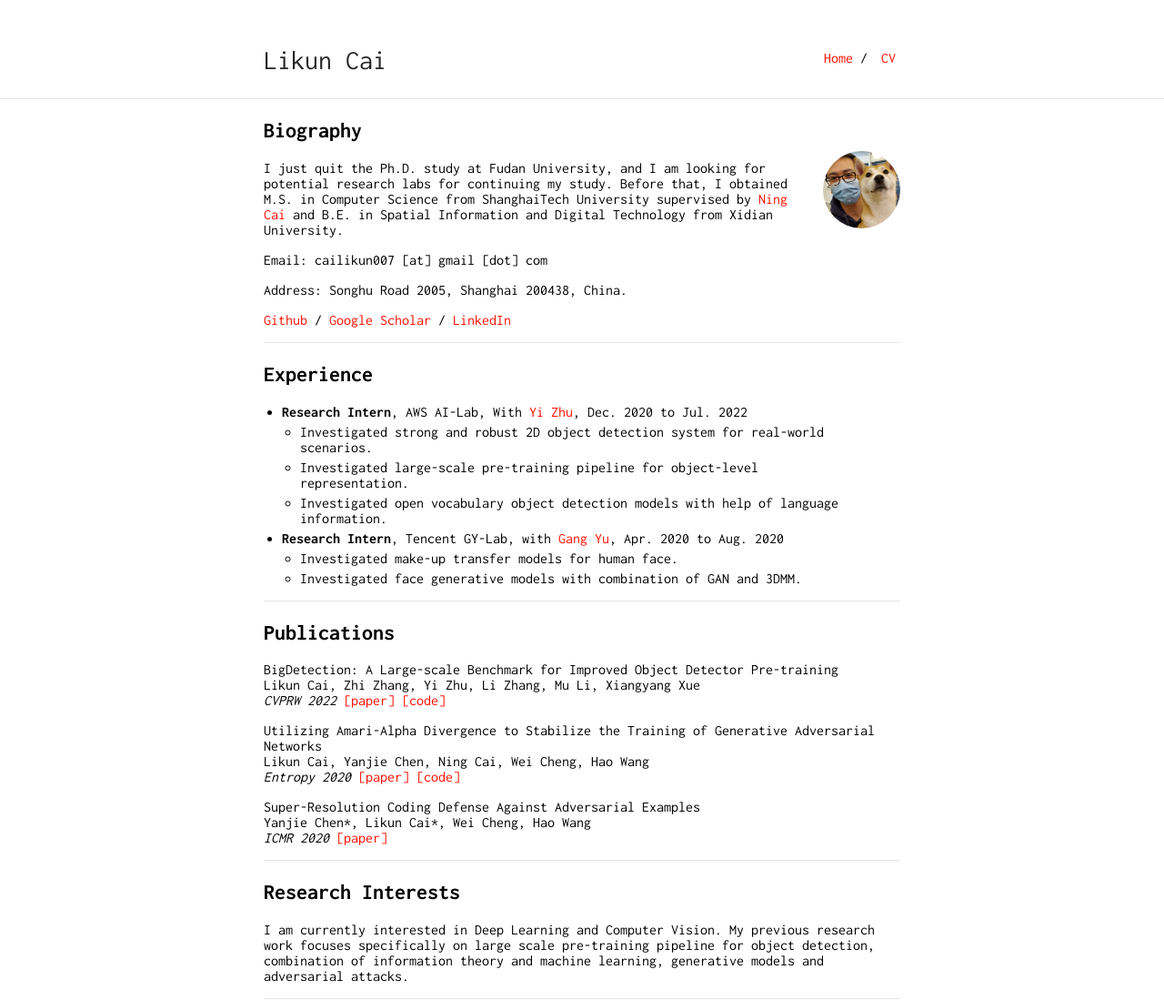
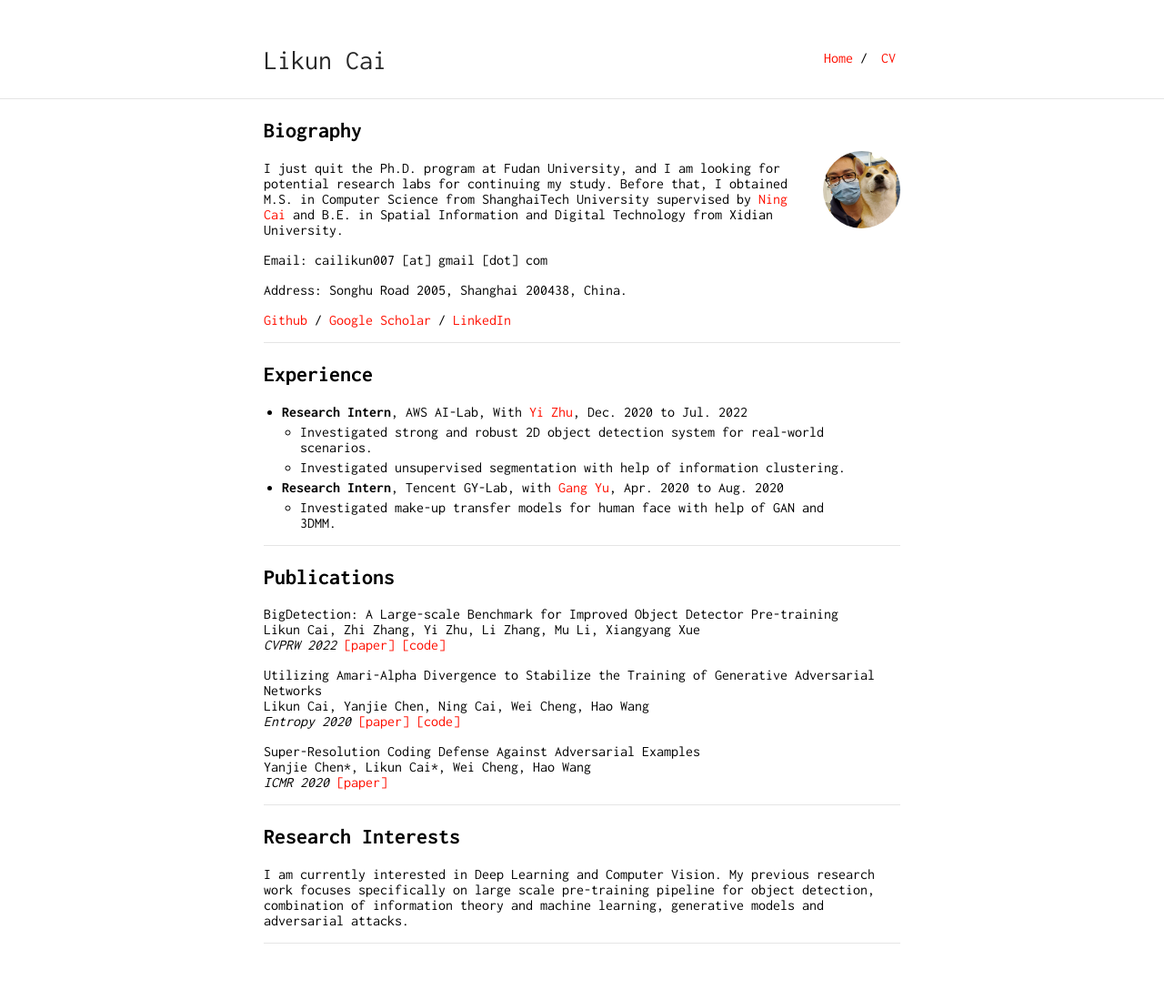
Before and after one commit to cailk/cailk.github.io, a Jekyll site: the page built from index.md, in a window 1280 px wide. Shown: the whole page at 91% size. Built offline with Jekyll 4.4.1, drawn with Linux system fonts in a browser that asks for light colours; our own code applies the rules of GitHub Pages for plain Markdown files; after the commit the page ends 1038 px from its top, so only the background shows below that.

Commit message:
update index

```diff
--- a/index.md
+++ b/index.md
@@ -6,7 +6,7 @@ layout: default
 
 <img class="profile-picture" src="./resources/my_pic.jpg">
 
-I just quit the Ph.D. study at Fudan University, and I am looking for potential research labs for continuing my study.
+I just quit the Ph.D. program at Fudan University, and I am looking for potential research labs for continuing my study.
 Before that, I obtained M.S. in Computer Science from ShanghaiTech University supervised by [Ning Cai](https://sist.shanghaitech.edu.cn/sist_en/2020/0814/c7582a54749/page.htm) and B.E. in Spatial Information and Digital Technology from Xidian University.
 
 Email: cailikun007 [at] gmail [dot] com
@@ -20,11 +20,9 @@ Address: Songhu Road 2005, Shanghai 200438, China.
 ## Experience
 * **Research Intern**, AWS AI-Lab, With [Yi Zhu](https://bryanyzhu.github.io/), Dec. 2020 to Jul. 2022
     - Investigated strong and robust 2D object detection system for real-world scenarios.
-    - Investigated large-scale pre-training pipeline for object-level representation.
-    - Investigated open vocabulary object detection models with help of language information.
+    - Investigated unsupervised segmentation with help of information clustering.
 * **Research Intern**, Tencent GY-Lab, with [Gang Yu](https://www.skicyyu.org/), Apr. 2020 to Aug. 2020
-    - Investigated make-up transfer models for human face.
-    - Investigated face generative models with combination of GAN and 3DMM.
+    - Investigated make-up transfer models for human face with help of GAN and 3DMM.
 
 ---
 
```
